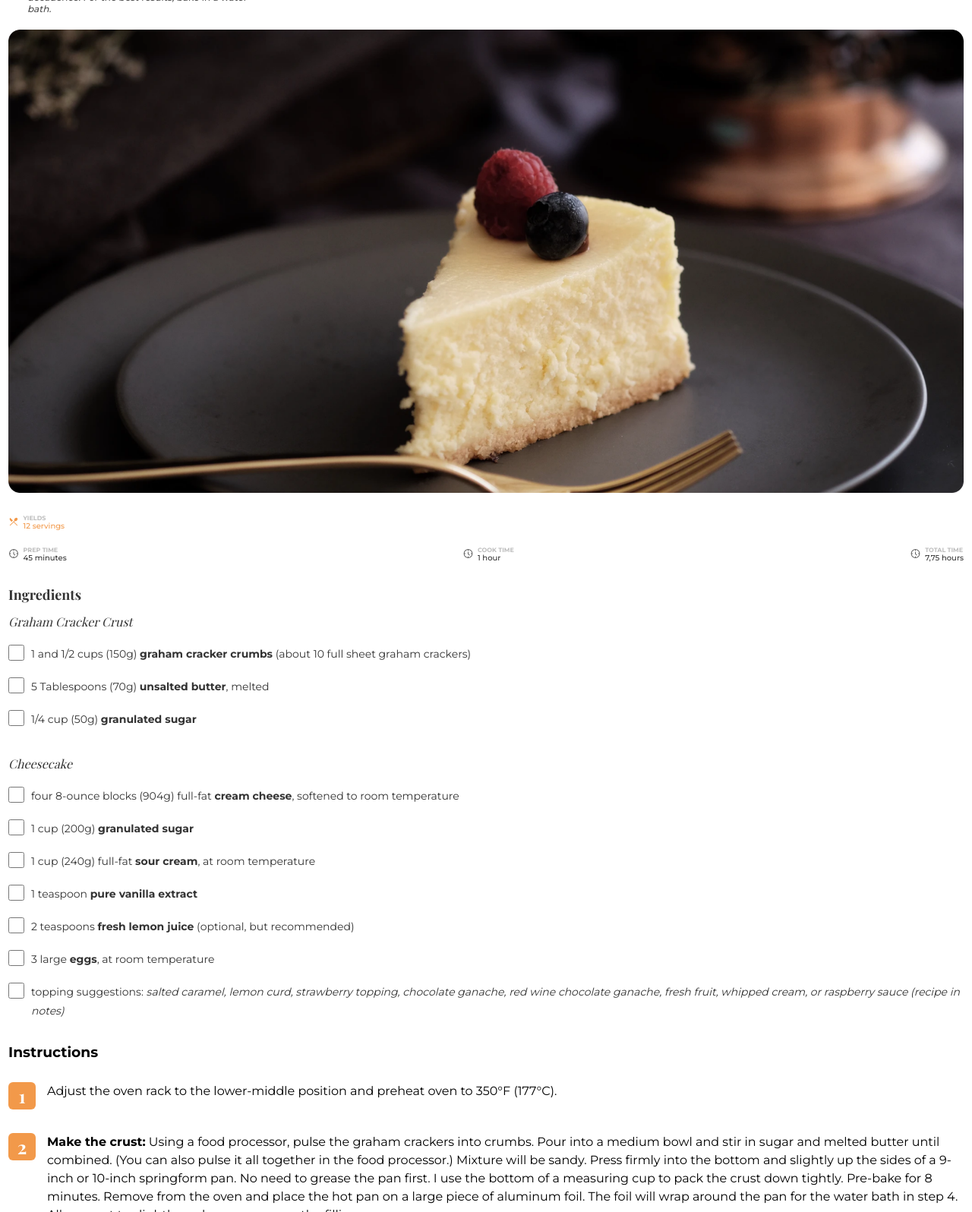
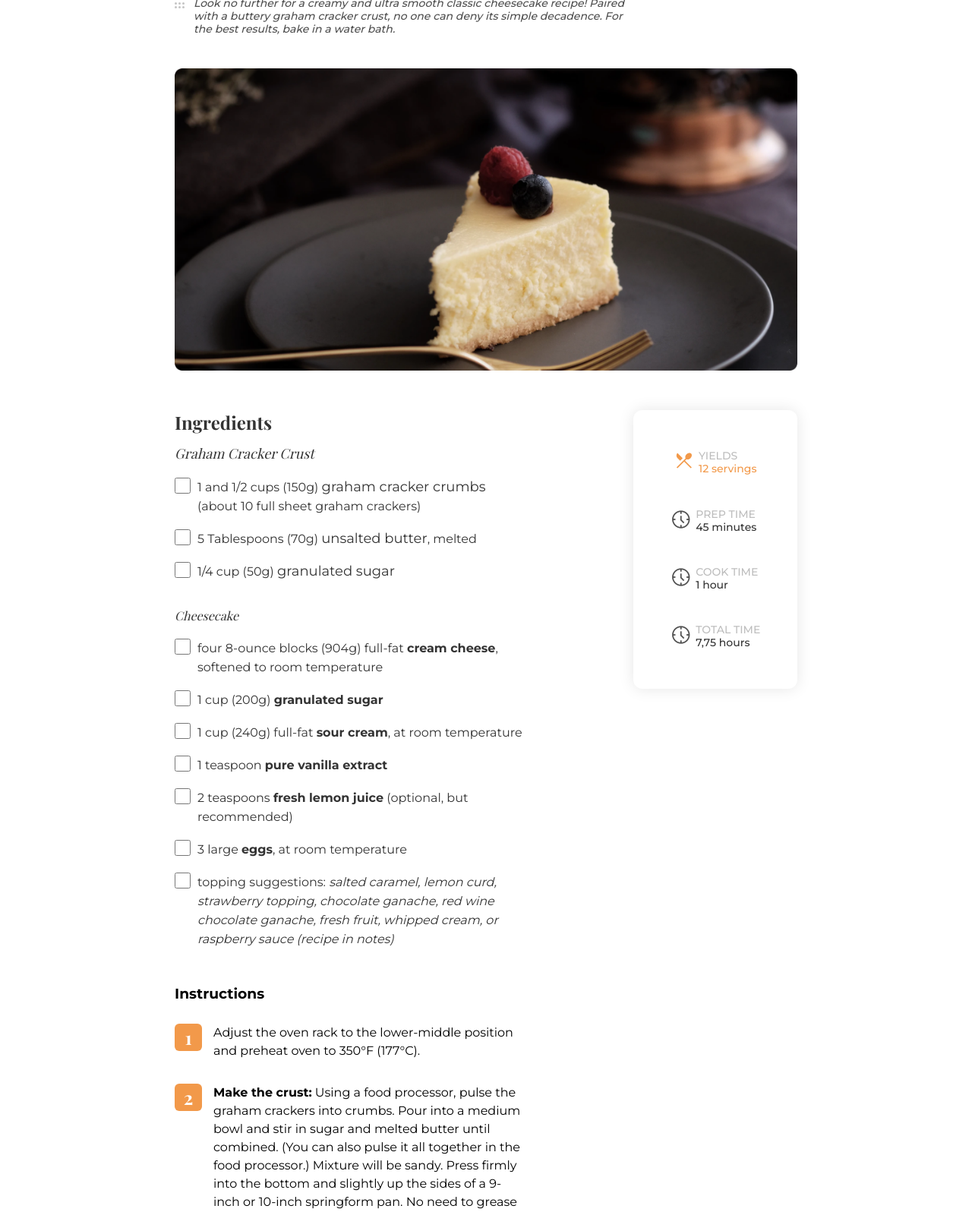
Before and after one commit to vidaencodigo/Recipe-page-challenge, a plain HTML site: page index.html in a window 1280 px wide. Shown: the part 132-1728 px from the top of the page at 76% size. Drawn offline with nearby package versions, Linux system fonts and the light colour scheme; a web font is replaced by a local one.

Commit message:
desktop done

```diff
--- a/assets/css/styles.css
+++ b/assets/css/styles.css
@@ -277,3 +277,167 @@ body {
     padding: 0 11px 0 11px;
     margin-top: 24px;
 }
+
+
+
+@media screen and (min-width: 900px) {
+    .recipe--content {
+        display: grid;
+        grid-template-areas:
+            'content a b info'
+            'content2 a b info'
+            'content3 a b info';
+        padding: 0 2em 0 2em;
+        margin: 48px 0 93px 0;
+        gap: 3em;
+    }
+
+    .recipe--header {
+        padding: 0 2em 0 2em;
+        margin: 52px 0 43px 0;
+    }
+
+    .recipe--header h1 {
+        font-weight: 700;
+        font-size: 48px;
+        line-height: 64px;
+    }
+
+    .recipe--header--content div:nth-child(2) p {
+        width: 592px;
+        font-weight: 500;
+        font-size: 14px;
+        line-height: 17px;
+    }
+
+    .recipe--image {
+        padding: 0 2em 0 2em;
+    }
+
+    .recipe--information {
+        flex-direction: column;
+        justify-content: center;
+        align-items: center;
+        width: 216px;
+        height: 367px;
+        grid-area: info;
+        background: #FFFFFF;
+        box-shadow: 0px 0px 20px rgba(0, 0, 0, 0.1);
+        border-radius: 12px;
+        gap: 43px;
+    }
+
+    .recipe--information .information--2 {
+        flex-direction: column;
+        gap: 42px;
+    }
+
+    .recipe--ingredients {
+        grid-area: content;
+    }
+
+    .recipe--instructions {
+        grid-area: content2;
+    }
+
+    .recipe--source {
+        grid-area: content3;
+    }
+
+    .information--1 div:nth-child(1) .material-symbols-outlined {
+        font-size: 27px !important;
+    }
+
+    .information--1 div:nth-child(2) p:nth-child(1),
+    .information--2 div:nth-child(2) p:nth-child(1) {
+        font-weight: 500;
+        font-size: 14px;
+        line-height: 17px;
+    }
+
+    .information--1 div:nth-child(2) p:nth-child(2),
+    .information--2 div:nth-child(2) p:nth-child(2) {
+        font-weight: 500;
+        font-size: 14px;
+        line-height: 17px;
+    }
+
+    .information--2 div:nth-child(1) .material-symbols-outlined {
+        font-size: 28px !important;
+    }
+
+    .recipe--ingredients h3 {
+        font-weight: 700;
+        font-size: 24px;
+        line-height: 32px;
+    }
+
+    .r--ingredients--1 strong {
+        font-weight: 400;
+        font-size: 18px;
+        line-height: 24px;
+    }
+
+    .list--item p:nth-child(2) {
+        font-weight: 400;
+        font-size: 16px;
+        line-height: 25px;
+    }
+
+    .instructions--item div:nth-child(2) p {
+        font-weight: 400;
+        font-size: 16px;
+        line-height: 150%;
+    }
+
+    .recipe--source {
+        font-weight: 400;
+        font-size: 16px;
+        line-height: 150%;
+    }
+
+    .recipe--source p {
+        width: 100%;
+    }
+
+    .show {
+        display: none;
+    }
+
+    .footer {
+        font-weight: 500;
+        font-size: 14px;
+        line-height: 17px;
+    }
+}
+
+@media screen and (min-width: 1200px) {
+    .recipe--content {
+        padding: 0 230px 0 230px;
+        margin: 48px 0 93px 0;
+
+    }
+
+    .recipe--header {
+        padding: 0 230px 0 230px;
+        margin: 52px 0 43px 0;
+    }
+
+    .recipe--image {
+        padding: 0 230px 0 230px;
+    }
+}
+
+@media screen and (min-width: 1441px) {
+    .recipe--content {
+        padding: 0 230px 0 230px;
+        margin: 48px 0 93px 0;
+        grid-template-areas:
+            'content info'
+            'content2 info'
+            'content3 info';
+
+    }
+
+
+}
```
